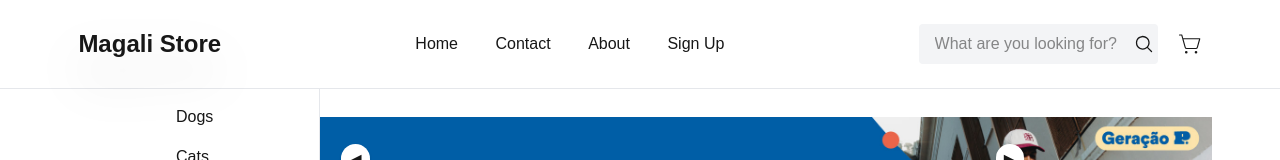
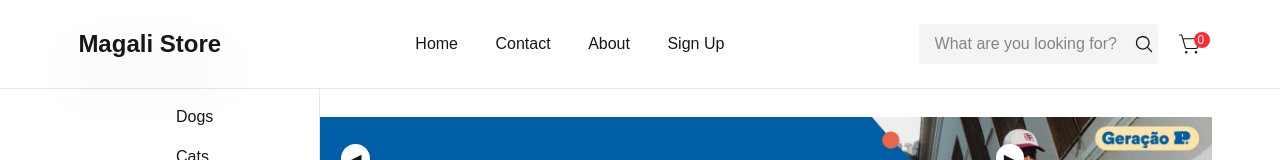
Before and after one commit to VitalMatheus/My-pet-Ecommerce, a Next.js app: page / in a window 1280 px wide. Shown: the top 160 px of the page. Built offline with nearby package versions, Linux system fonts and the light colour scheme.

Commit message:
feat: add counter in header cart icon

```diff
--- a/src/components/Cards/cards.tsx
+++ b/src/components/Cards/cards.tsx
@@ -1,7 +1,6 @@
 import Image from 'next/image';
 import Link from 'next/link';
 import useEmblaCarousel from 'embla-carousel-react'
-import { CiCirclePlus } from "react-icons/ci";
 import { Product } from '@/types/product';
 
 function Cards({ data, prop }: { data: Product[], prop: string }) {
@@ -31,7 +30,6 @@ function Cards({ data, prop }: { data: Product[], prop: string }) {
                       <Image src={item.image} alt={item.description} width="184" height="184" />
                     </div>
                   </Link>
-                  <CiCirclePlus className="absolute bottom-30 right-5 text-5xl" />
                   <div className="w-4/5 flex flex-col">
                     <p className="text-sm font-semibold">{item.name}</p>
                     <p className="text-sm font-light">
--- a/src/components/Header/header.tsx
+++ b/src/components/Header/header.tsx
@@ -1,9 +1,14 @@
+'use client'
 import Link from 'next/link';
 import { PiShoppingCartSimpleLight } from "react-icons/pi";
 import { HiMagnifyingGlass } from "react-icons/hi2";
+import { useSelector } from 'react-redux';
+import { selectCartProducts } from '@/redux/cartSelectors';
 
 
 function Header() {
+  const cartItems = useSelector(selectCartProducts);
+
   return (
     <div className="flex justify-around items-center py-6 border-b border-gray-200">
       <Link href="/">
@@ -25,8 +30,9 @@ function Header() {
           <HiMagnifyingGlass className="relative right-6 text-xl"  />
         </div>
         <Link href="/cart">
-          <span>
+          <span className="relative flex">
             <PiShoppingCartSimpleLight className="text-2xl" />
+            <p className="absolute -right-2 text-xs w-4 h-4 bg-red-500 text-white px-1 rounded-full">{cartItems.length}</p>
           </span>
         </Link>
       </div>
```
